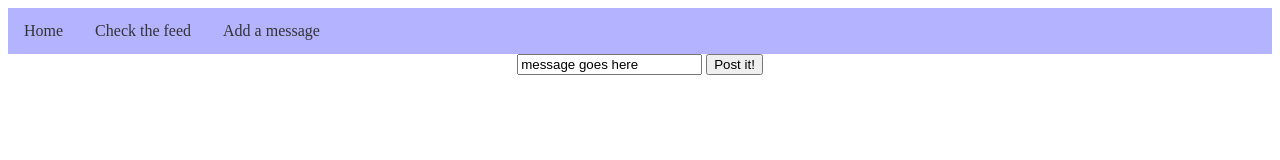
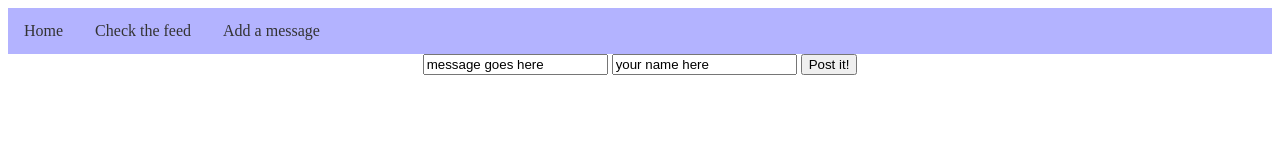
Before and after one commit to girlcodeakl/girlcode2017-term2, a plain HTML site: page public/post.html in a window 1280 px wide. Drawn offline with Linux system fonts and the light colour scheme.

Commit message:
author unfinished

```diff
--- a/public/post.html
+++ b/public/post.html
@@ -14,6 +14,7 @@
         </div>
       <form method="post" action="/posts">
           <input type="text" name="message" value="message goes here">
+          <input type="text" name="author" value="your name here" class="authorInput">
           <button>Post it!</button>
       </form>
   </body>
```
